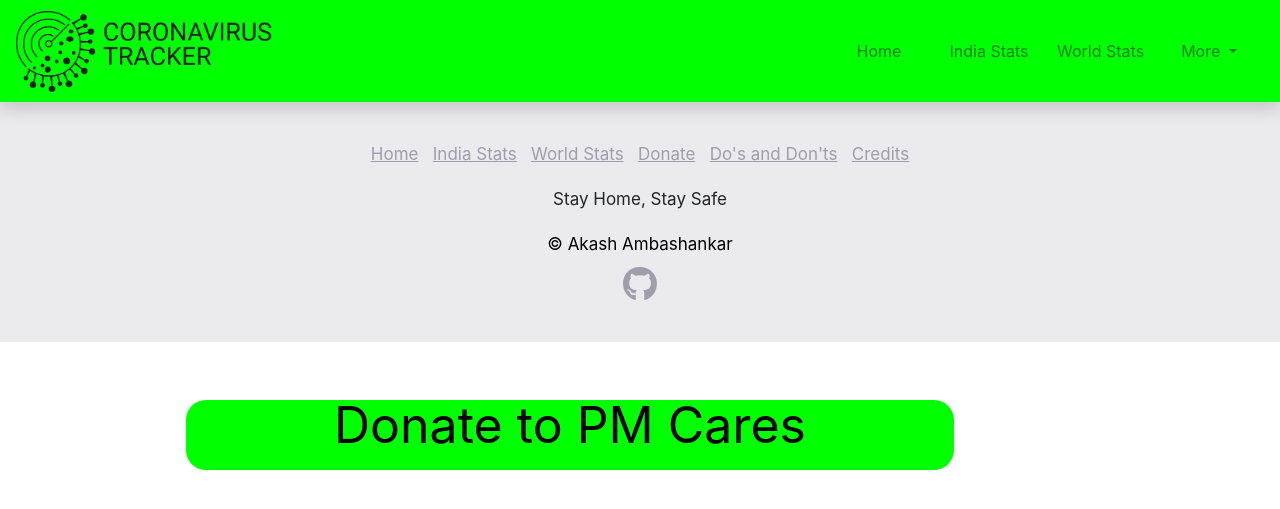
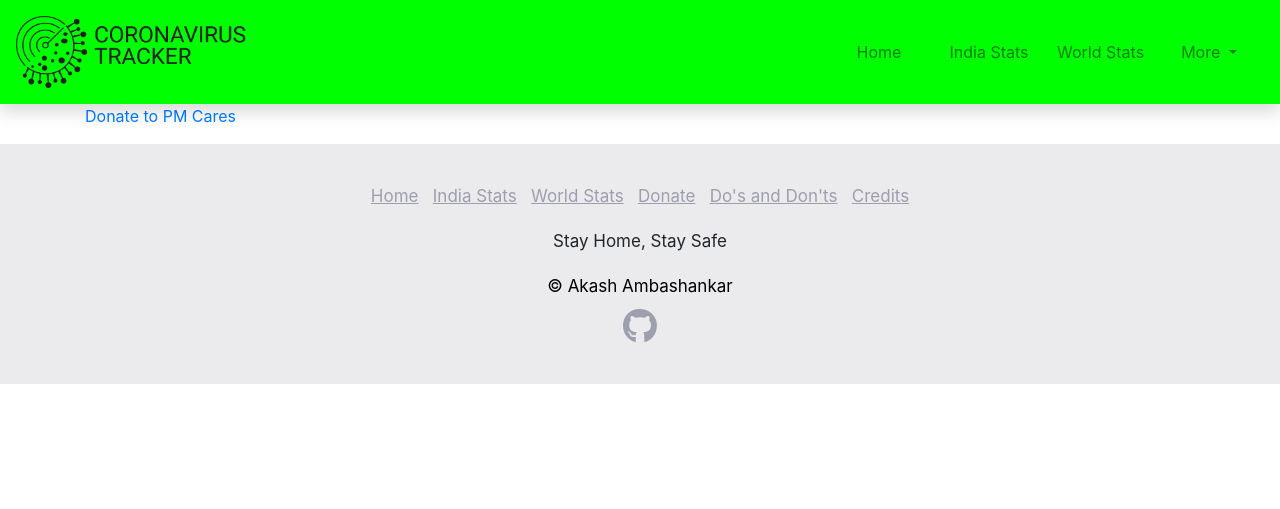
Before and after one commit to Akashamba/Coronavirus-Tracker-Legacy, a Flask app: page /donate in a window 1280 px wide. Shown: the top 509 px of the page. Run offline with Flask 2, Linux system fonts and the light colour scheme; some libraries are stand-ins or nearby versions.

Commit message:
Add files via upload

```diff
--- a/static/css/large.css
+++ b/static/css/large.css
@@ -12,7 +12,7 @@
 	}
 	/* Styling nav*/
 	nav{
-		height: 8vw;
+		height: 13vh;
 	}
 
 	.navbar-toggler-icon {
@@ -53,7 +53,7 @@
 	}
 
 	#logo {
-		width: 20vw;
+		width: 18vw;
 	}
 
 	nav .nav-item:hover{
@@ -65,9 +65,23 @@
 	}
 	/**/
 
-	/* Styling top pic */
+	/* Styling images */
 	.top-pic{
 		width: 38%;
+	}
+
+	#modi{
+		float: left;
+		width: 38%;
+	}
+
+	#pmcares{
+		line-height: 38px;
+		display: block;
+	}
+
+	#donate-link, #pmcares{
+		font-size: 16px;
 	}
 	/*  */
 
@@ -95,6 +109,15 @@
 		margin-left: 0px;
 		margin-right: 0px;
 	}
+	/* Making table vertically scrollable */
+	.my-custom-scrollbar {
+		position: relative;
+		height: 90vh;
+		overflow: auto;
+		}
+	.table-wrapper-scroll-y {
+		display: block;
+		}
 
 	.table th, .table td{
 		padding: 12px;
@@ -141,5 +164,11 @@
 	#github {
 		font-size: 35px;
 	}
+
+	/* Credits */
+	ul {
+		font-size: 16px;
+	}
+	/*  */
 }
 /**/
--- a/static/css/styles.css
+++ b/static/css/styles.css
@@ -111,11 +111,27 @@
 }
 /**/
 
-/* Styling top image */
+/* Styling images */
 .top-pic{
 	width: 90%;
 	margin: 0 auto;
 	display: block;
+}
+
+/* Donate Page */
+#modi{
+	width: 90%;
+	margin: 0 auto;
+	display: block;
+}
+
+#pmcares{
+	font-size: 35px;
+	line-height: 60px;
+}
+
+#donate-link{
+	font-size: 35px;
 }
 /**/
 
@@ -125,12 +141,18 @@
 	box-shadow: 0 .5rem 1rem rgba(0,0,0,.15);
 	margin-left: -85px;
 	width: 125%;
+	height: 90vh; /* Making table vertically scrollable */
 	font-size: 40px;
 }
 
 .table th, .table td{
 	text-align: center;
 	padding: 40px;
+}
+
+#table-header .swipe, #table-header2 .swipe {
+	font-weight: lighter;
+	font-size: 40px;
 }
 
 td:nth-of-type(2) {
@@ -166,36 +188,8 @@
 }
 /**/
 
-/* Styling Donate Link */
-#donate-link{
-	text-decoration: none;
-}
-
-#donate-container {
-	margin: 0;
-  	position: absolute;
-  	top: 50%;
-}
-
-#donate-div{
-	color: #000000;
-	background-color: var(--main-bg-color);
-	width: 60vw;
-	border-radius: 20px;
-	font-size: 50px;
-	height: 70px;
-	line-height: 50px;
-	text-align: center;
-	margin: 0 auto;
-}
-
 .col-md-12{
 	text-align: center;
-}
-
-#table-header .swipe, #table-header2 .swipe {
-	font-weight: lighter;
-	font-size: 40px;
 }
 
 /* Styling Charts and Graphs */
@@ -262,3 +256,9 @@
 	font-size: 60px;
 }
 /*  */
+
+/* Credits */
+ul {
+	font-size: 35px;
+}
+/*  */
```
Also changed, not shown: static/images/home2.jpg (added), static/images/india2.jpg (added), static/images/modi.jpg (added), static/images/virus.png (added), static/images/world.jpg, static/images/world2.jpg (added), static/images/world3.jpg (added).
